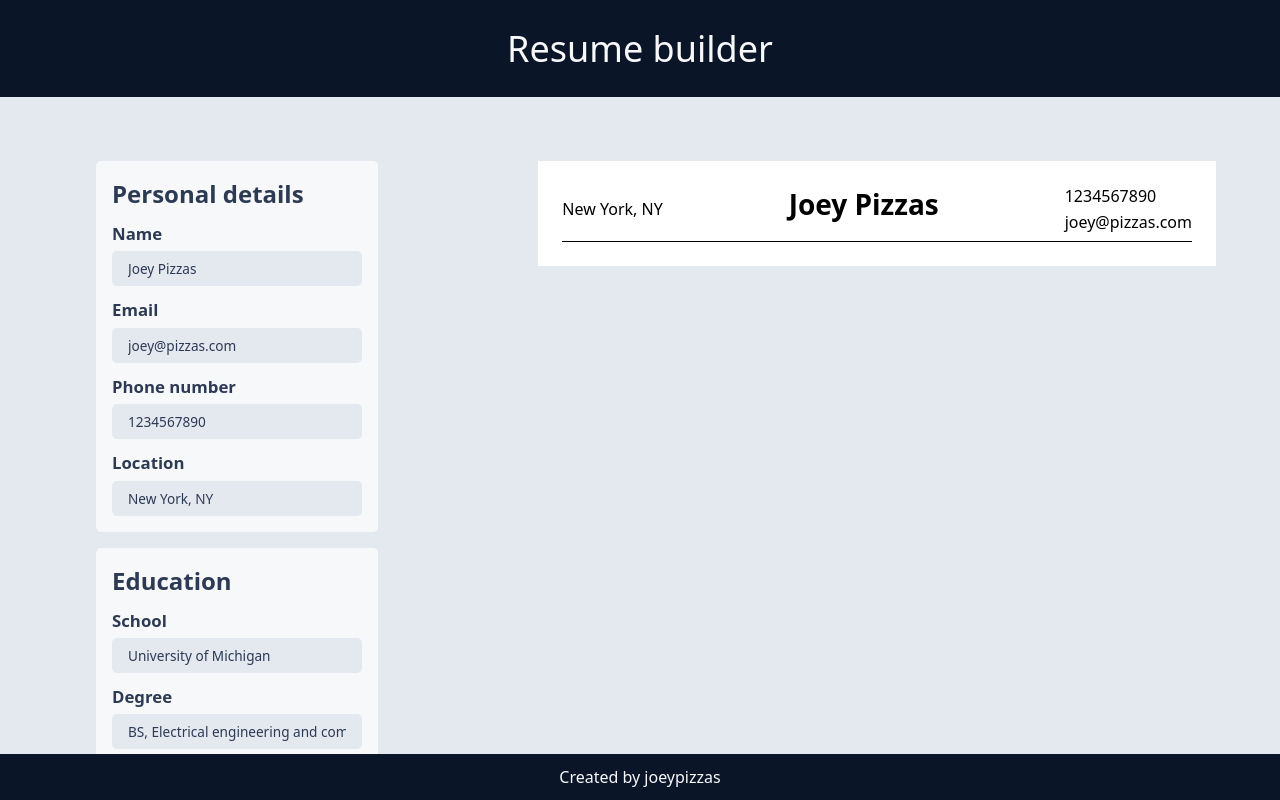
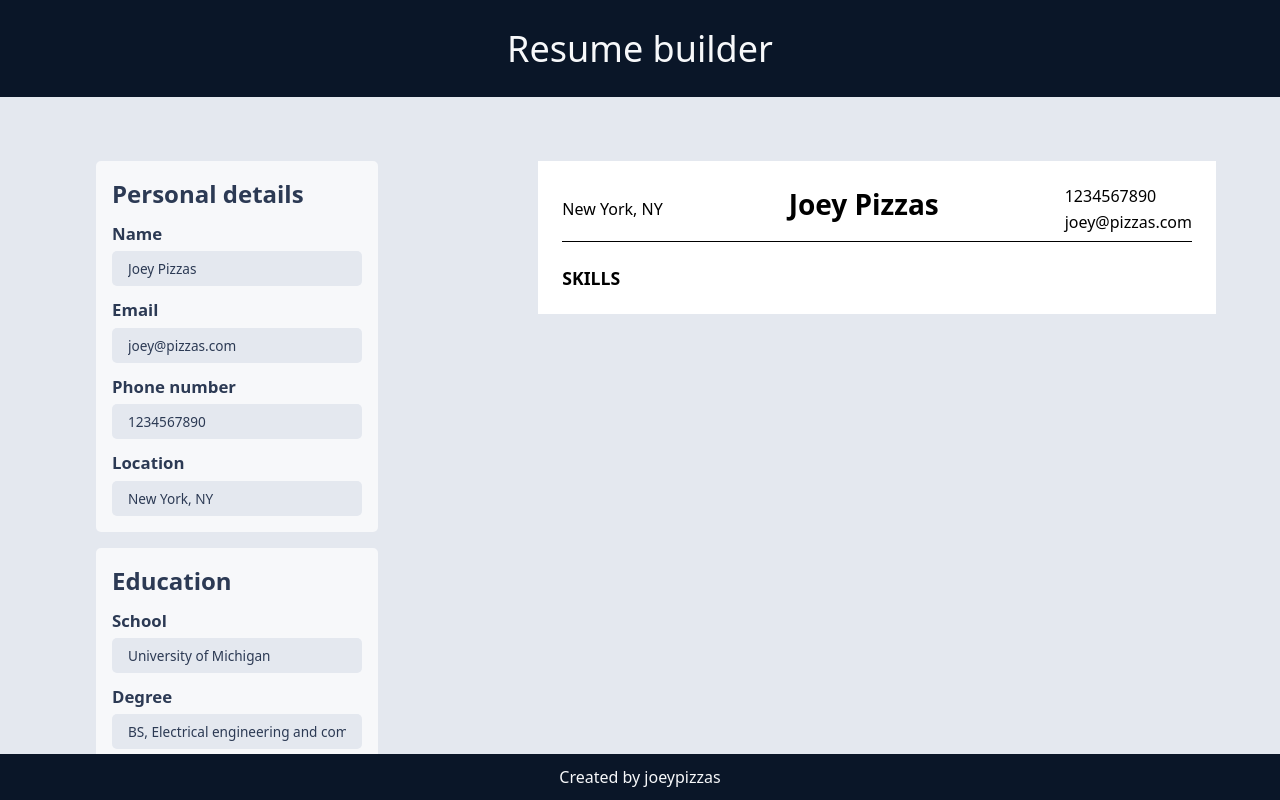
Before and after one commit to joeypizzas/resume-app, a React (Vite) app: page / in a window 1280 px wide. Built offline with nearby package versions, Linux system fonts and the light colour scheme.

Commit message:
Invoked skills PreviewSection component + adjusted gap

```diff
--- a/src/components/ResumePreview/ResumePreview.css
+++ b/src/components/ResumePreview/ResumePreview.css
@@ -3,7 +3,7 @@
 .resume-preview {
   display: flex;
   flex-direction: column;
-  gap: 1rem;
+  gap: 1.5rem;
   background-color: var(--preview-bg);
   padding: 1.5rem;
   color: var(--preview-black);
--- a/src/components/ResumePreview/ResumePreview.jsx
+++ b/src/components/ResumePreview/ResumePreview.jsx
@@ -2,6 +2,7 @@
 
 import "./ResumePreview.css";
 import { PreviewHeader } from "../PreviewHeader/PreviewHeader.jsx";
+import { PreviewSection } from "../PreviewSection/PreviewSection.jsx";
 
 export function ResumePreview() {
   return (
@@ -12,6 +13,7 @@ export function ResumePreview() {
         phone="1234567890"
         email="joey@pizzas.com"
       ></PreviewHeader>
+      <PreviewSection sectionName="SKILLS"></PreviewSection>
     </div>
   );
 }
```
